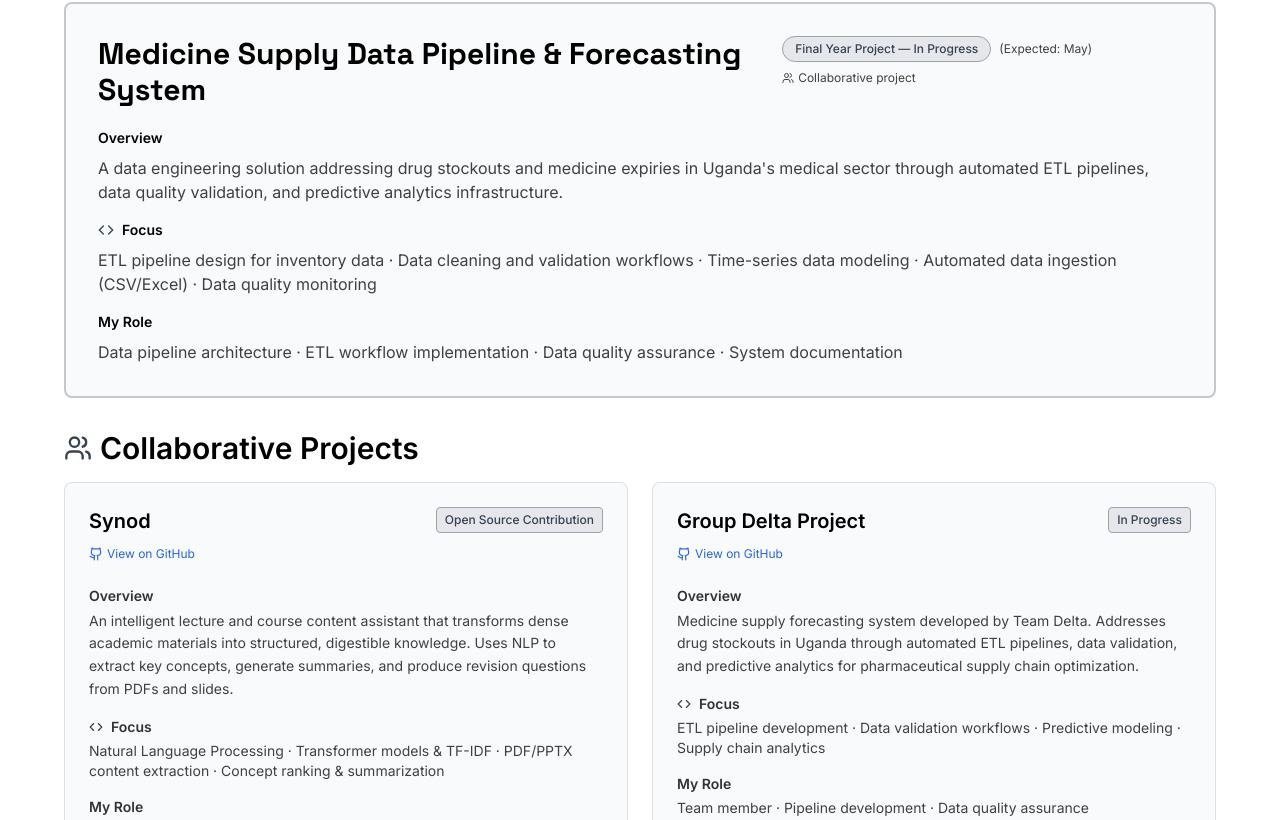
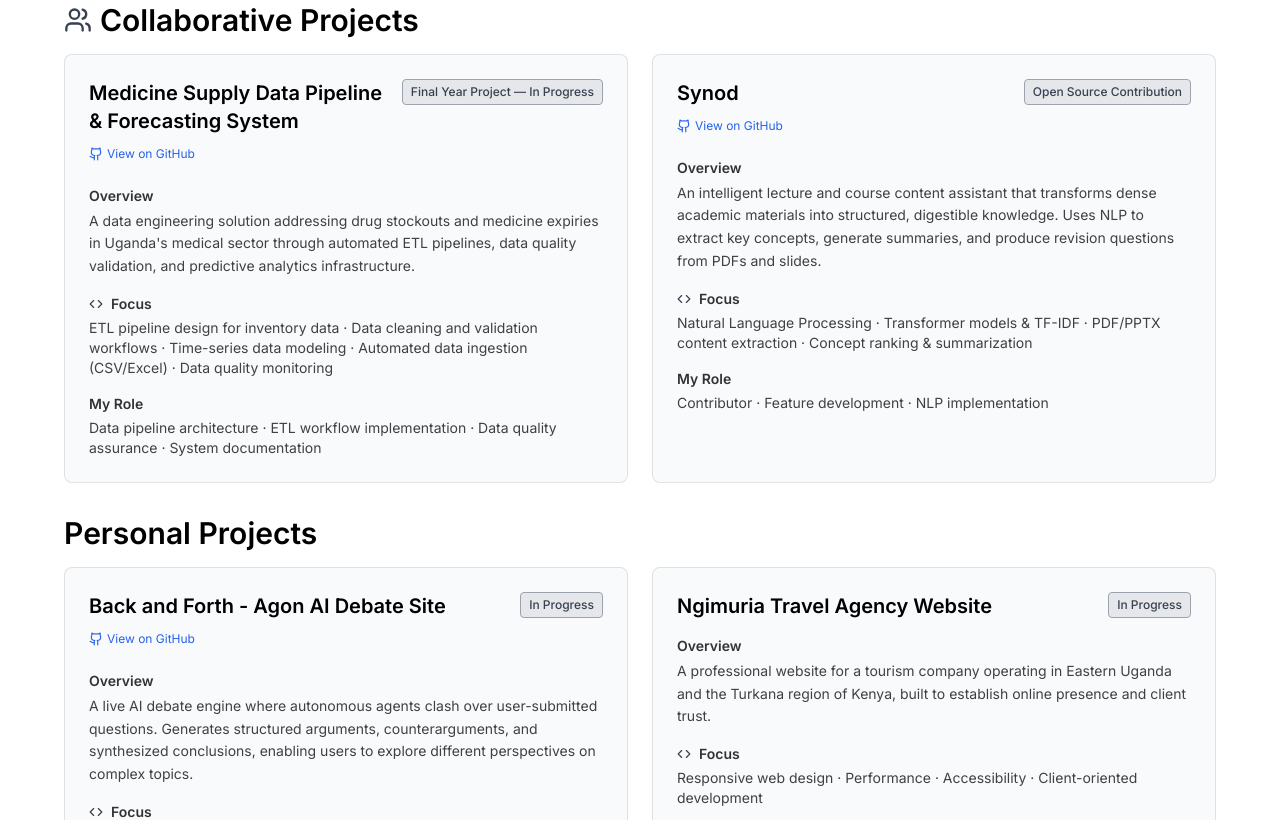
Before and after one commit to puoch1of1/PORTFOLIO-, a React (Vite) app: page / in a window 1280 px wide. Shown: the part 4560-5380 px from the top of the page. Built offline with nearby package versions, Linux system fonts and the light colour scheme.

Commit message:
Update project details: remove redundant entry for Group Delta Project and adjust IDs; add GitHub link for the project.

```diff
--- a/src/data/content.ts
+++ b/src/data/content.ts
@@ -132,9 +132,8 @@ export const projects = [
       "System documentation"
     ],
     tools: ["Python", "Pandas", "SQL", "Data Pipeline Design", "ETL"],
-    isFeatured: true,
-    isCollaborative: true,
-    github: null,
+    isFeatured: false,
+    github: "https://github.com/Moses141/Group-Delta-Project",
   },
   {
     id: 2,
@@ -159,27 +158,6 @@ export const projects = [
   },
   {
     id: 3,
-    title: "Group Delta Project",
-    status: "In Progress",
-    isCollaborative: true,
-    overview: "Medicine supply forecasting system developed by Team Delta. Addresses drug stockouts in Uganda through automated ETL pipelines, data validation, and predictive analytics for pharmaceutical supply chain optimization.",
-    technicalFocus: [
-      "ETL pipeline development",
-      "Data validation workflows",
-      "Predictive modeling",
-      "Supply chain analytics"
-    ],
-    role: [
-      "Team member",
-      "Pipeline development",
-      "Data quality assurance"
-    ],
-    tools: ["Python", "Pandas", "SQL", "Machine Learning"],
-    isFeatured: false,
-    github: "https://github.com/Moses141/Group-Delta-Project",
-  },
-  {
-    id: 4,
     title: "Back and Forth - Agon AI Debate Site",
     status: "In Progress",
     isCollaborative: false,
@@ -200,7 +178,7 @@ export const projects = [
     github: "https://github.com/puoch1of1/back-and-forth",
   },
   {
-    id: 5,
+    id: 4,
     title: "Ngimuria Travel Agency Website",
     status: "In Progress",
     isCollaborative: false,
@@ -221,7 +199,7 @@ export const projects = [
     github: null,
   },
   {
-    id: 6,
+    id: 5,
     title: "Dynasty Gym Management Application",
     status: "Private — In Progress",
     isPrivate: true,
```
